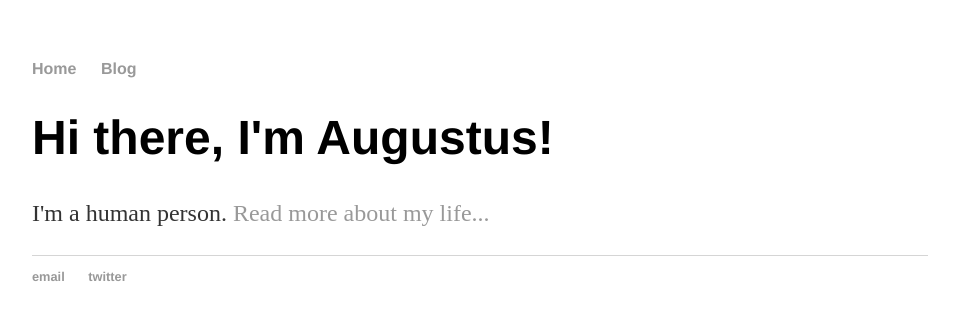
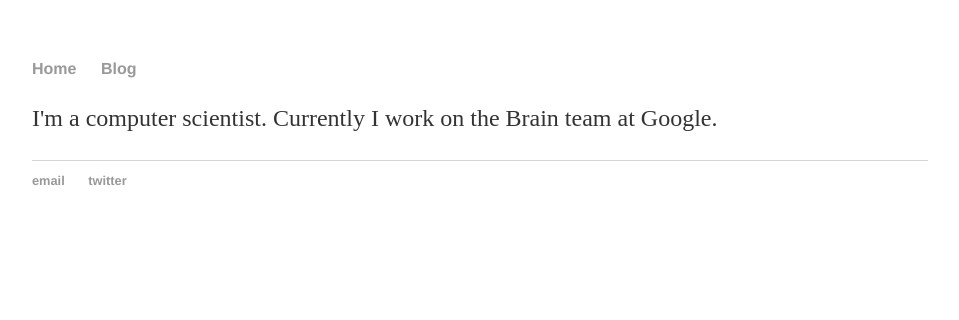
Before and after one commit to augustusodena/augustusodena.github.io, a Jekyll site: the page built from index.html, in a window 1280 px wide. Shown: the top 320 px of the page, without its empty margins (160-1119 px from the left). Built offline with Jekyll 4.4.1, drawn with Linux system fonts in a browser that asks for light colours.

Commit message:
Update index.html

```diff
--- a/index.html
+++ b/index.html
@@ -3,6 +3,5 @@ layout: default
 title: Augustus Odena
 ---
 <div class="blurb">
-	<h1>Hi there, I'm Augustus!</h1>
-	<p>I'm a human person. <a href="/about">Read more about my life...</a></p>
+	<p>I'm a computer scientist. Currently I work on the Brain team at Google.</p>
 </div><!-- /.blurb -->
```
